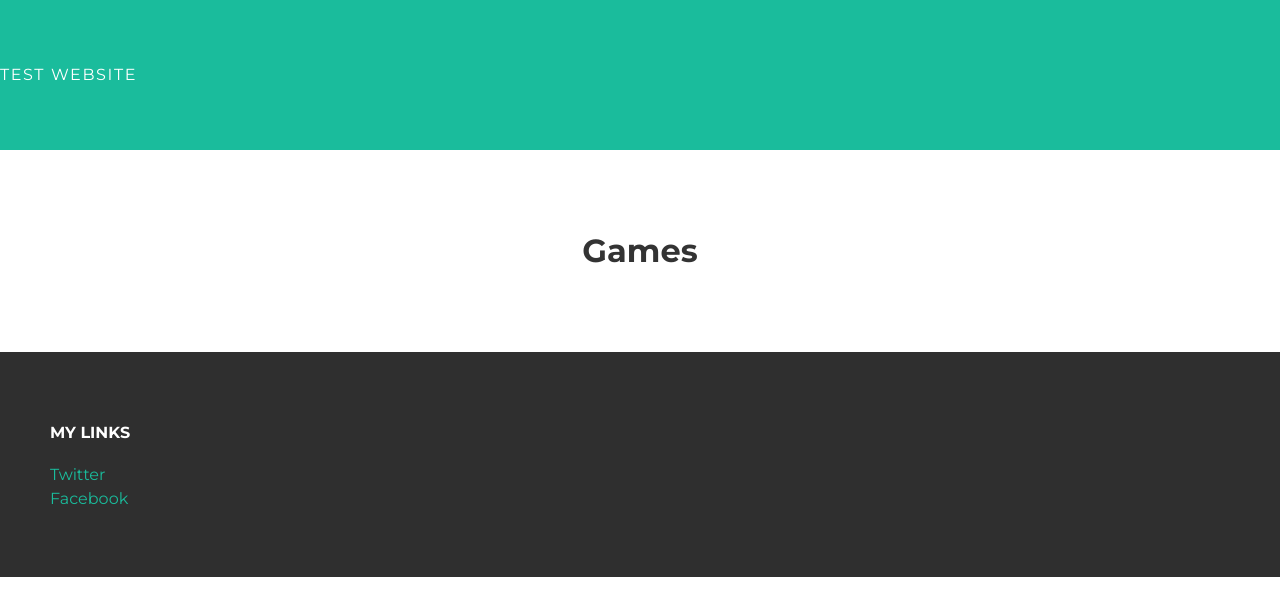
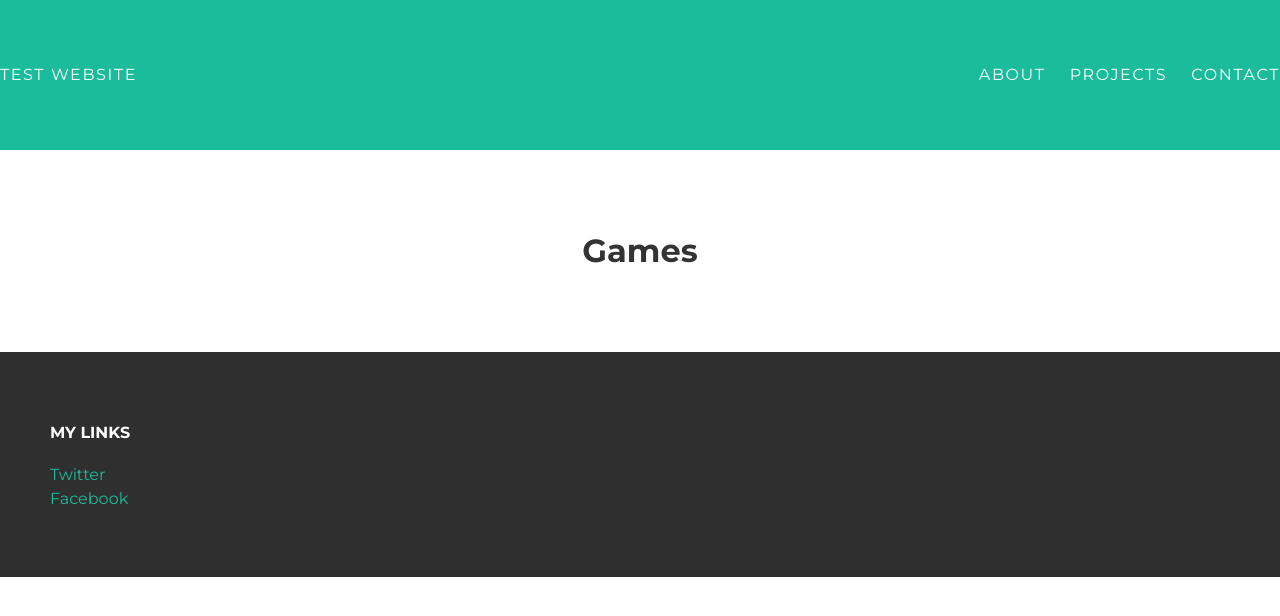
Before and after one commit to Kaialogen/Kaialogen.github.io, a plain HTML site: page games.html in a window 1280 px wide. Drawn offline with Linux system fonts and the light colour scheme.

Commit message:
Update games.html

```diff
--- a/games.html
+++ b/games.html
@@ -15,8 +15,10 @@
   <div id="header">
     <div class="container">
       <a href="index.html">Test Website</a>
-      <ul>
-
+      <ul id="header-nav">
+        <li> <a href="about.html">About</a> </li>
+        <li> <a href="games.html">Projects</a> </li>
+        <li> <a href="mailto:k.constantine12@btinternet.com">Contact</a> </li>
       </ul>
     </div>
   </div>
```
